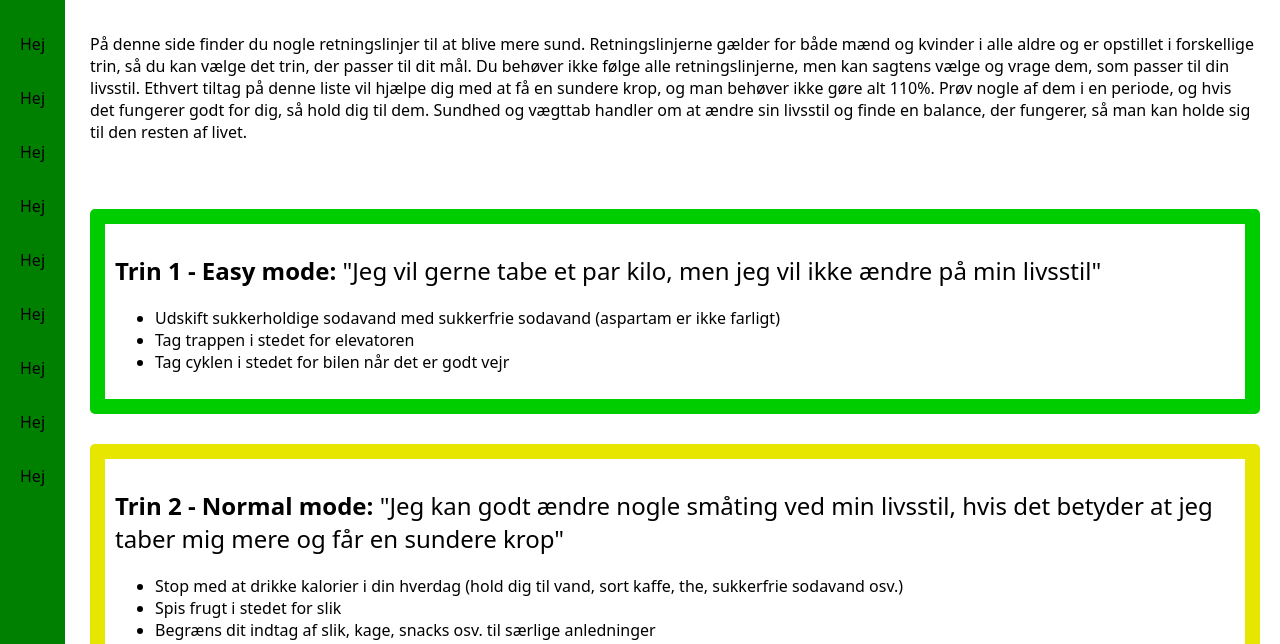
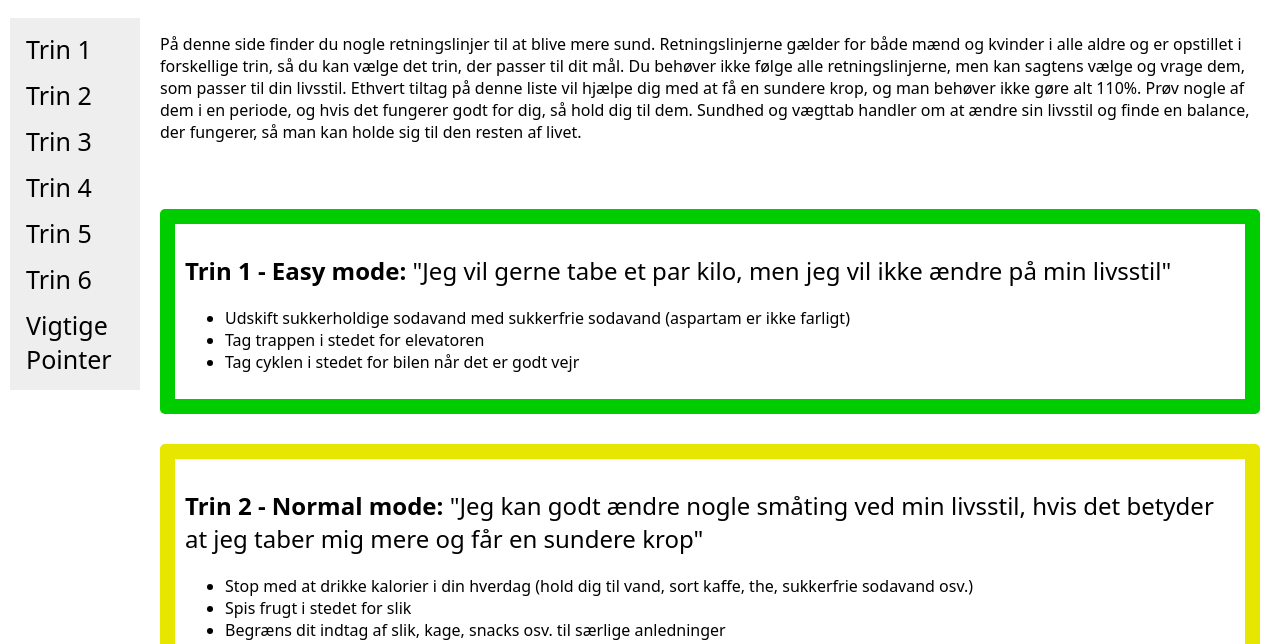
Before and after one commit to BenjaminKyhn/Demo_website, a website: page public/sundhed.html in a window 1280 px wide. Shown: the part 182-826 px from the top of the page. Drawn offline with Linux system fonts and the light colour scheme.

Commit message:
Tilføjet sidebar og top navbar til sundhed.html

```diff
--- a/public/sundhed.css
+++ b/public/sundhed.css
@@ -48,20 +48,38 @@ strong, b {
     flex-direction: row;
 }
 
-.column1{
-    margin-top: 179px;
+.sidenav{
+    width: 130px;
+    position: fixed;
+    z-index: 1;
+    top: 200px;
+    left: 10px;
+    background: #eee;
+    overflow-x: hidden;
+    padding: 8px 0;
+
+
+    /*margin-top: 179px;
     display: flex;
     flex-direction: column;
     position: fixed;
     background-color: green;
     padding: 20px;
-    height: 100%;
+    height: 100%;*/
 }
 
-.column2{
+.sidenav a{
+    padding: 6px 8px 6px 16px;
+    text-decoration: none;
+    font-size: 25px;
+    color: black;
+    display: block;
+}
+
+.main{
     margin-top: 179px;
     order: 2;
-    padding-left: 70px;
+    margin-left: 140px;
 }
 
 .paragraph{
--- a/public/sundhed.html
+++ b/public/sundhed.html
@@ -15,6 +15,15 @@
         </div>
 
         <div class="navbar">
+            <a href="/">Forside</a> |
+            <a href="/emner.html">Emner</a> |
+            <a href="/praktikvirksomheder.html">Praktikvirksomheder</a>
+            <a href="/sundhed.html">Quickguide til sundhed</a>
+        </div>
+    </div>
+
+    <div class="columns">
+        <div class="sidenav">
             <a href="#">Trin 1</a>
             <a href="#step1">Trin 2</a>
             <a href="#step2">Trin 3</a>
@@ -23,22 +32,8 @@
             <a href="#step5">Trin 6</a>
             <a href="#conclusion">Vigtige Pointer</a>
         </div>
-    </div>
 
-    <div class="columns">
-        <div class="column1">
-            <p>Hej</p>
-            <p>Hej</p>
-            <p>Hej</p>
-            <p>Hej</p>
-            <p>Hej</p>
-            <p>Hej</p>
-            <p>Hej</p>
-            <p>Hej</p>
-            <p>Hej</p>
-        </div>
-
-        <div class="column2">
+        <div class="main">
             <div class="paragraph">
                 <p>På denne side finder du nogle retningslinjer til at blive mere sund. Retningslinjerne gælder for både mænd og kvinder i alle aldre og er opstillet i forskellige trin, så du kan vælge det trin, der passer til dit mål. Du behøver ikke følge alle retningslinjerne, men kan sagtens vælge og vrage dem, som passer til din livsstil. Ethvert tiltag på denne liste vil hjælpe dig med at få en sundere krop, og man behøver ikke gøre alt 110%. Prøv nogle af dem i en periode, og hvis det fungerer godt for dig, så hold dig til dem. Sundhed og vægttab handler om at ændre sin livsstil og finde en balance, der fungerer, så man kan holde sig til den resten af livet.</p>
             </div>
```
